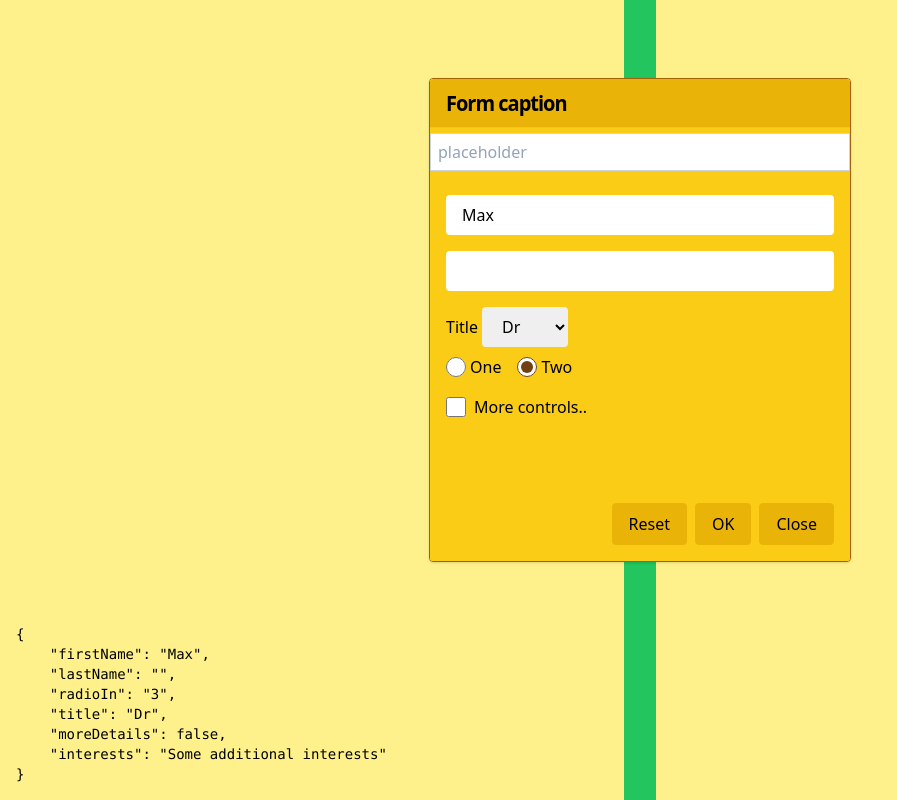
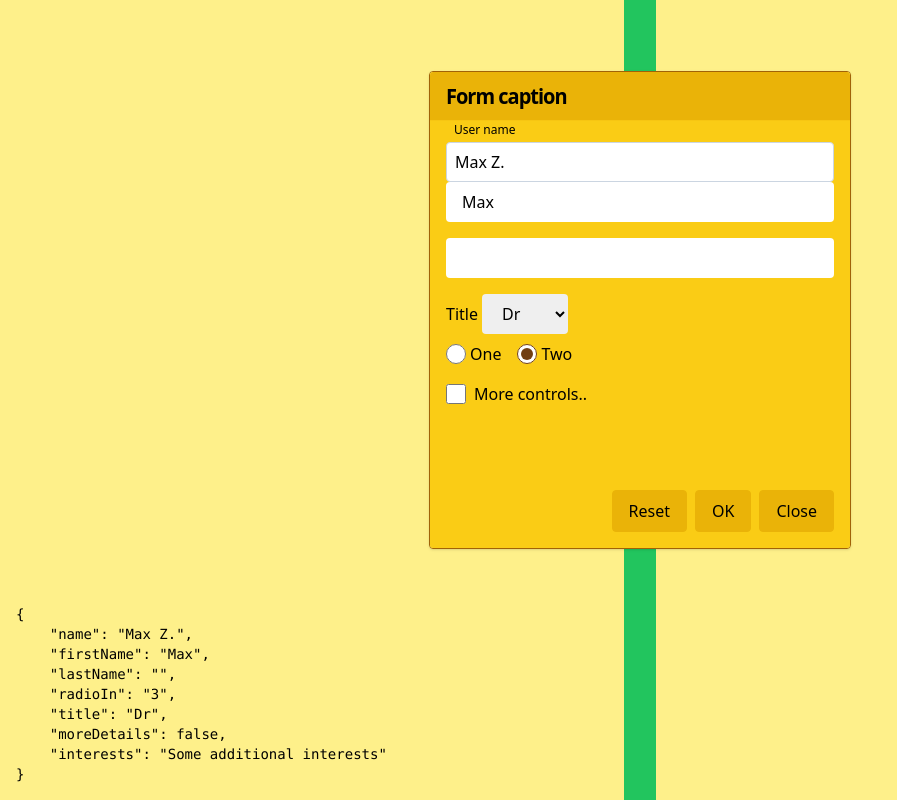
Before and after one commit to maxzz/forms-react-hook-form, a React (Vite) app: page / in a window 1280 px wide. Shown: the whole page, without its empty margins (0-897 px from the left). Built offline with nearby package versions, Linux system fonts and the light colour scheme.

Commit message:
WIP. hook-form3. connect floating input

```diff
--- a/src/components/page2/controls-data.tsx
+++ b/src/components/page2/controls-data.tsx
@@ -1,6 +1,7 @@
 import { SelectOption } from "./controls";
 
 export type Inputs = {
+    name: string,
     firstName: string,
     lastName: string,
     radioIn: string;
@@ -10,6 +11,7 @@ export type Inputs = {
 };
 
 export const defaultValues: Inputs = {
+    name: 'Max Z.',
     firstName: 'Max',
     lastName: '',
     radioIn: '3',
--- a/src/components/page2/controls.tsx
+++ b/src/components/page2/controls.tsx
@@ -1,9 +1,14 @@
-import { ButtonHTMLAttributes, HTMLAttributes, ReactNode } from "react";
+import { ButtonHTMLAttributes, HTMLAttributes, HtmlHTMLAttributes, HTMLInputTypeAttribute, ReactNode } from "react";
 import { createPortal } from "react-dom";
 import { FieldErrors, FieldValues, UseFormRegisterReturn } from "react-hook-form";
 import { classNames } from "../../utils/classnames";
 
-export function Input<T extends FieldValues>({ registered, errors }: { registered: UseFormRegisterReturn; errors: FieldErrors<T>; }) {
+type RegisterAndErrors<T extends FieldValues> = {
+    registered: UseFormRegisterReturn;
+    errors: FieldErrors<T>;
+};
+
+export function Input<T extends FieldValues>({ registered, errors }: RegisterAndErrors<T>) {
     const name = registered.name as keyof T;
     const error = errors[name]?.message;
     return (
@@ -11,6 +16,27 @@ export function Input<T extends FieldValues>({ registered, errors }: { registere
             <input className="px-4 py-2 rounded" {...registered} />
             <span className={classNames("text-xs text-[red] select-none", !error && 'invisible',)}><>{error}&nbsp;</></span>
         </div>
+    );
+}
+
+export function Input2<T extends FieldValues>({ registered, errors, placeholder }: RegisterAndErrors<T> & { placeholder: string; }) {
+    const name = registered.name as keyof T;
+    const error = errors[name]?.message;
+    return (
+        <>
+            <label className="relative">
+                <input
+                    className="py-1.5 w-full h-10 peer float-input border-slate-300 border rounded"
+                    placeholder={placeholder}
+                    {...registered}
+                />
+                <div className="float-label">
+                    {placeholder}
+                </div>
+
+            </label>
+            {/* <span className={classNames("text-xs text-[red] select-none", !error && 'invisible',)}><>{error}&nbsp;</></span> */}
+        </>
     );
 }
 
--- a/src/components/page2/test-form.tsx
+++ b/src/components/page2/test-form.tsx
@@ -1,11 +1,12 @@
 import { HTMLAttributes } from "react";
 import { FieldErrors, useForm, UseFormRegister, UseFormWatch } from "react-hook-form";
 import { classNames } from "../../utils/classnames";
-import { Input, Select, Radio, Button, DebugDisplay } from "./controls";
+import { Input, Select, Radio, Button, DebugDisplay, Input2 } from "./controls";
 import { Inputs, selectOptions } from "./controls-data";
 
 function NamesGroup({ register, errors }: { register: UseFormRegister<Inputs>; errors: FieldErrors<Inputs>; }) {
     return (<>
+        <Input2 registered={register('name', { required: 'This field is required' })} errors={errors} placeholder="User name" />
         <Input registered={register('firstName', { required: 'This field is required' })} errors={errors} />
         <Input registered={register('lastName', { required: 'This field is required' })} errors={errors} />
     </>);
@@ -84,63 +85,6 @@ export function TestForm2({ defaultValues, className, onSave, onClose, ...rest }
                             Form caption
                         </div>
 
-                        {/* https://tailwind-elements.com/docs/standard/forms/registration-form */}
-                        {/* <div className="flex flex-wrap justify-center">
-                            <button
-                                type="button"
-                                className="inline-block rounded bg-primary px-6 pt-2.5 pb-2 text-xs font-medium uppercase leading-normal text-white shadow-[0_4px_9px_-4px_#3b71ca] transition duration-150 ease-in-out hover:bg-primary-600 hover:shadow-[0_8px_9px_-4px_rgba(59,113,202,0.3),0_4px_18px_0_rgba(59,113,202,0.2)] focus:bg-primary-600 focus:shadow-[0_8px_9px_-4px_rgba(59,113,202,0.3),0_4px_18px_0_rgba(59,113,202,0.2)] focus:outline-none focus:ring-0 active:bg-primary-700 active:shadow-[0_8px_9px_-4px_rgba(59,113,202,0.3),0_4px_18px_0_rgba(59,113,202,0.2)]"
-                                data-te-toggle="tooltip"
-                                data-te-html="true"
-                                data-te-ripple-init
-                                data-te-ripple-color="light"
-                                title="<em>Tooltip</em> <u>with</u> <b>HTML</b>">
-                                Tooltip with html
-                            </button>
-                        </div>
-
-                        <div className="relative mb-6 bg-red-500" data-te-input-wrapper-init>
-                            <input
-                                type="text"
-                                className="peer block min-h-[auto] w-full rounded
-                                border-0
-                                bg-white
-                                py-[0.32rem] px-3 leading-[2.15] outline-none transition-all duration-200 ease-linear
-
-                                focus:placeholder:opacity-100 data-[te-input-state-active]:placeholder:opacity-100
-
-                                motion-reduce:transition-none
-                                dark:text-neutral-200 dark:placeholder:text-neutral-200
-                                [&:not([data-te-input-placeholder-active])]:placeholder:opacity-0"
-
-                                id="exampleFormControlInput2"
-                                placeholder="--Email address" />
-                            <label
-                                htmlFor="exampleFormControlInput2"
-                                className="pointer-events-none
-                                absolute top-0 left-3 mb-0 max-w-[90%] origin-[0_0] truncate pt-[0.37rem] leading-[2.15]
-                                text-neutral-500 transition-all duration-200 ease-out peer-focus:-translate-y-[1.15rem]
-                                peer-focus:scale-[0.8]
-                                peer-focus:text-primary
-                                peer-data-[te-input-state-active]:-translate-y-[1.15rem]
-                                peer-data-[te-input-state-active]:scale-[0.8]
-                                motion-reduce:transition-none
-                                dark:text-neutral-200 dark:peer-focus:text-neutral-200"
-                            >Email address
-                            </label>
-                        </div> */}
-
-                        <label className="relative">
-                            <input
-                                className="py-1.5 w-full peer float-input border-slate-300 border"
-                                type="text"
-                                placeholder="placeholder"
-                            />
-                            <div className="float-label">
-                                placeholder
-                            </div>
-                        </label>
-
-
                         <div className="p-4">
                             <OtherControlsGroup register={register} errors={errors} watch={watch} />
 
--- a/src/index.css
+++ b/src/index.css
@@ -14,13 +14,15 @@
     }
     .float-label {
         @apply absolute
-            left-0
+            left-2
             peer-placeholder-shown:left-2
 
             top-1/2
             -translate-y-10
             peer-focus:-translate-y-10
             peer-placeholder-shown:-translate-y-1/2
+
+            w-max
 
             text-xs
             peer-focus:text-xs
```
